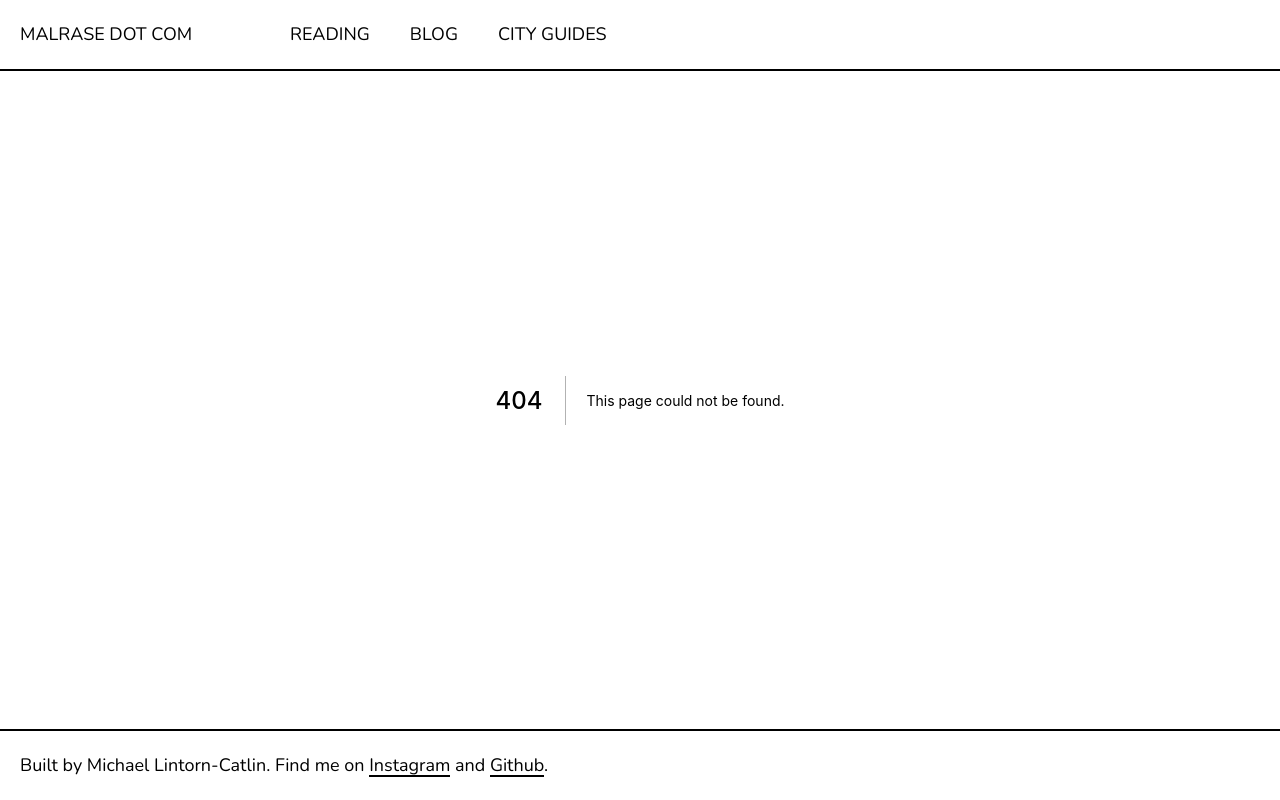
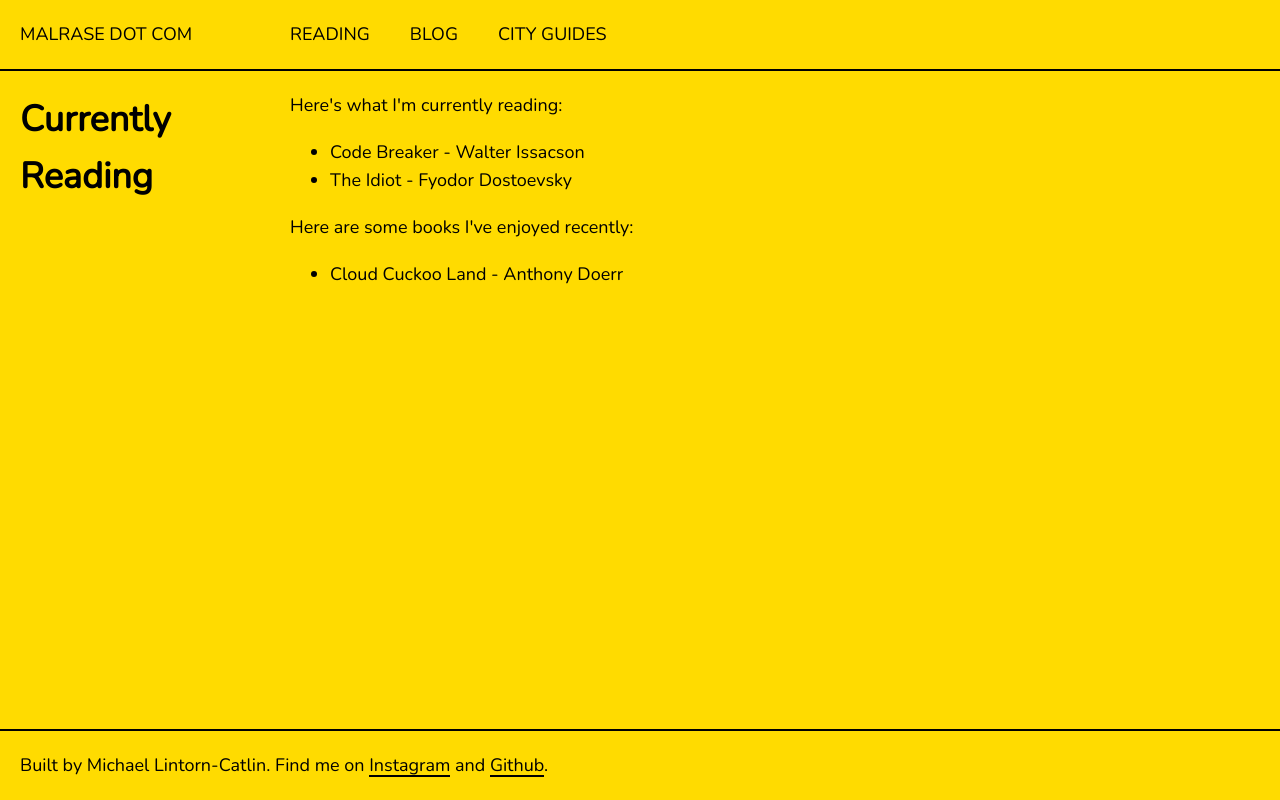
Before and after one commit to malrase/malrasedotcom, a Next.js app: page /reading in a window 1280 px wide. Before the commit this address had no page. Built offline with nearby package versions, Linux system fonts and the light colour scheme.

Commit message:
Mistyped the name

```diff
--- a/pages/reading/infex.js
+++ b/pages/reading/index.js
@@ -12,7 +12,7 @@ export default function CurrentlyReadingIndex() {
       </ul>
       <p>Here are some books I've enjoyed recently:</p>
       <ul>
-        <li></li>
+        <li>Cloud Cuckoo Land - Anthony Doerr</li>
       </ul>
       </div>
     </main>
```
